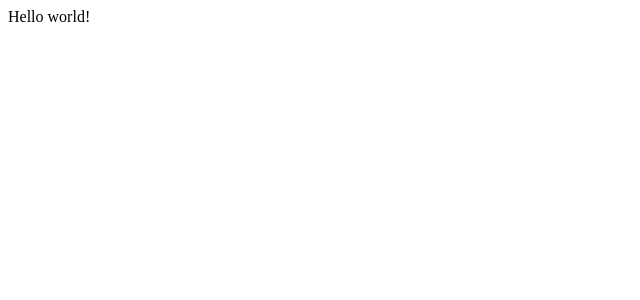
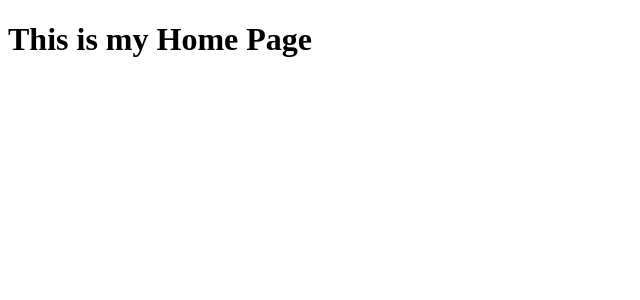
Before and after one commit to mukul-rathi/old-personal-website, a Gatsby app: page / in a window 1280 px wide. Shown: the top 300 px of the page, without its empty margins (0-640 px from the left). Built offline with nearby package versions, Linux system fonts and the light colour scheme.

Commit message:
Add About Me page stub

```diff
--- a/src/pages/index.js
+++ b/src/pages/index.js
@@ -1,3 +1,10 @@
 import React from "react"
 
-export default () => <div>Hello world!</div>
+const Home = () =>{
+    return(
+    <h1> This is my Home Page</h1>
+    );
+}
+
+
+export default Home
```
Also changed, not shown: src/pages/about-me.js (added, +12 -0 lines).
